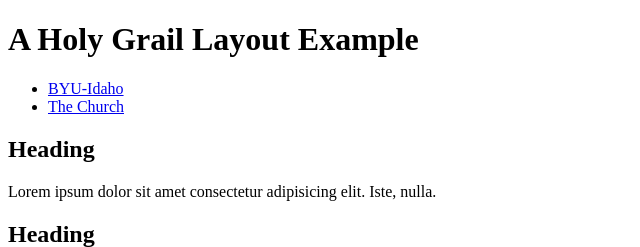
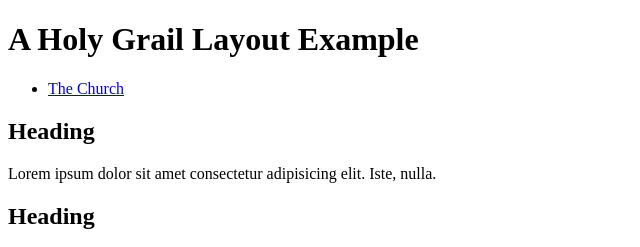
Before and after one commit to iamlordanthony/wdd130, a plain HTML site: page week02/holygrail.html in a window 1280 px wide. Shown: the top 247 px of the page, without its empty margins (0-640 px from the left). Drawn offline with Linux system fonts and the light colour scheme.

Commit message:
Comment added

```diff
--- a/week02/holygrail.html
+++ b/week02/holygrail.html
@@ -15,7 +15,7 @@
     </header>
     <nav>
         <ul>
-            <li><a href="https//byui.edu>">BYU-Idaho</a></li>
+            <!-- <li><a href="https//byui.edu>">BYU-Idaho</a></li> -->
             <li><a href="https//churchofjesuschrist.org">The Church</a></li>
         </ul>
     </nav>
```
